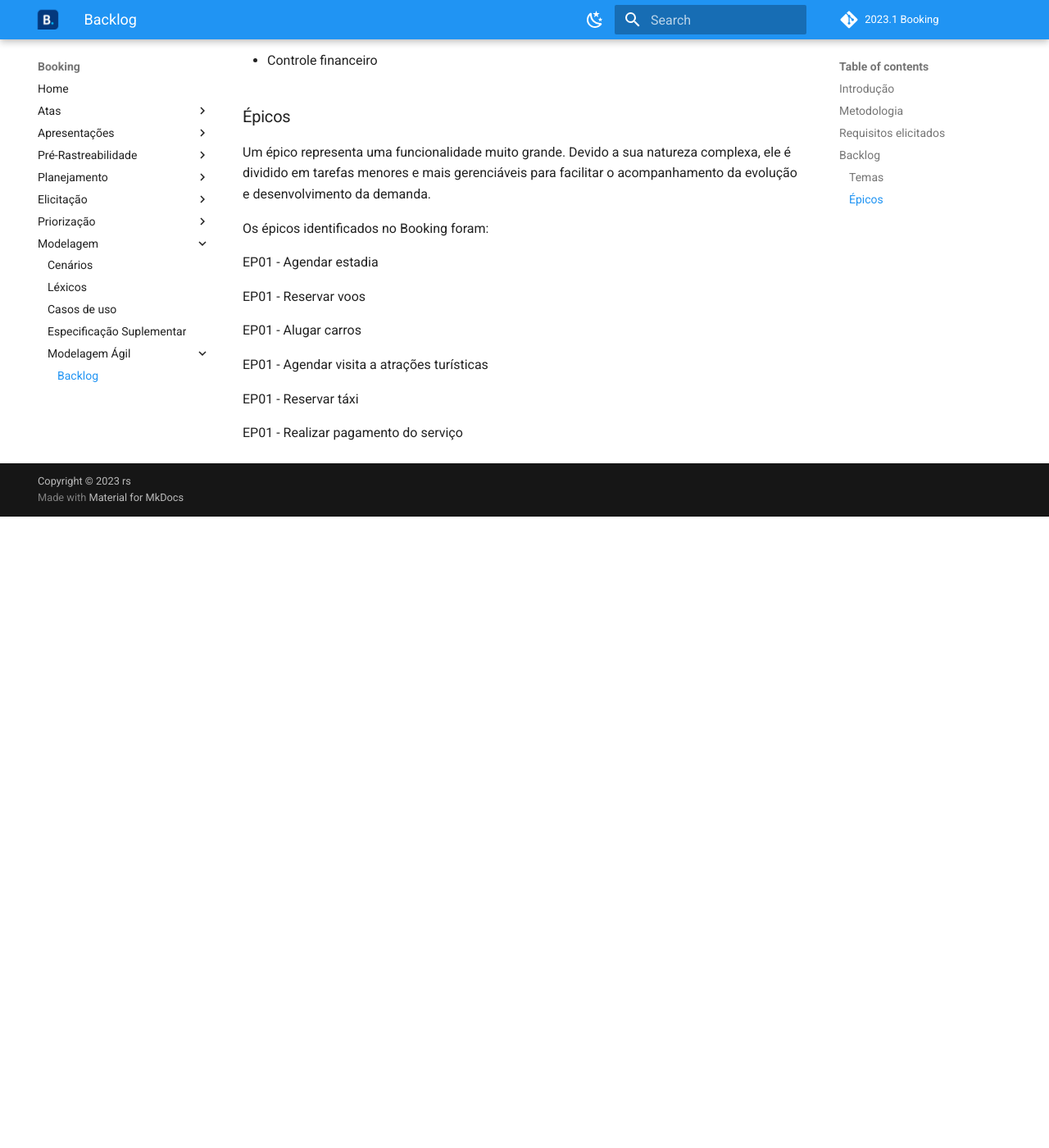
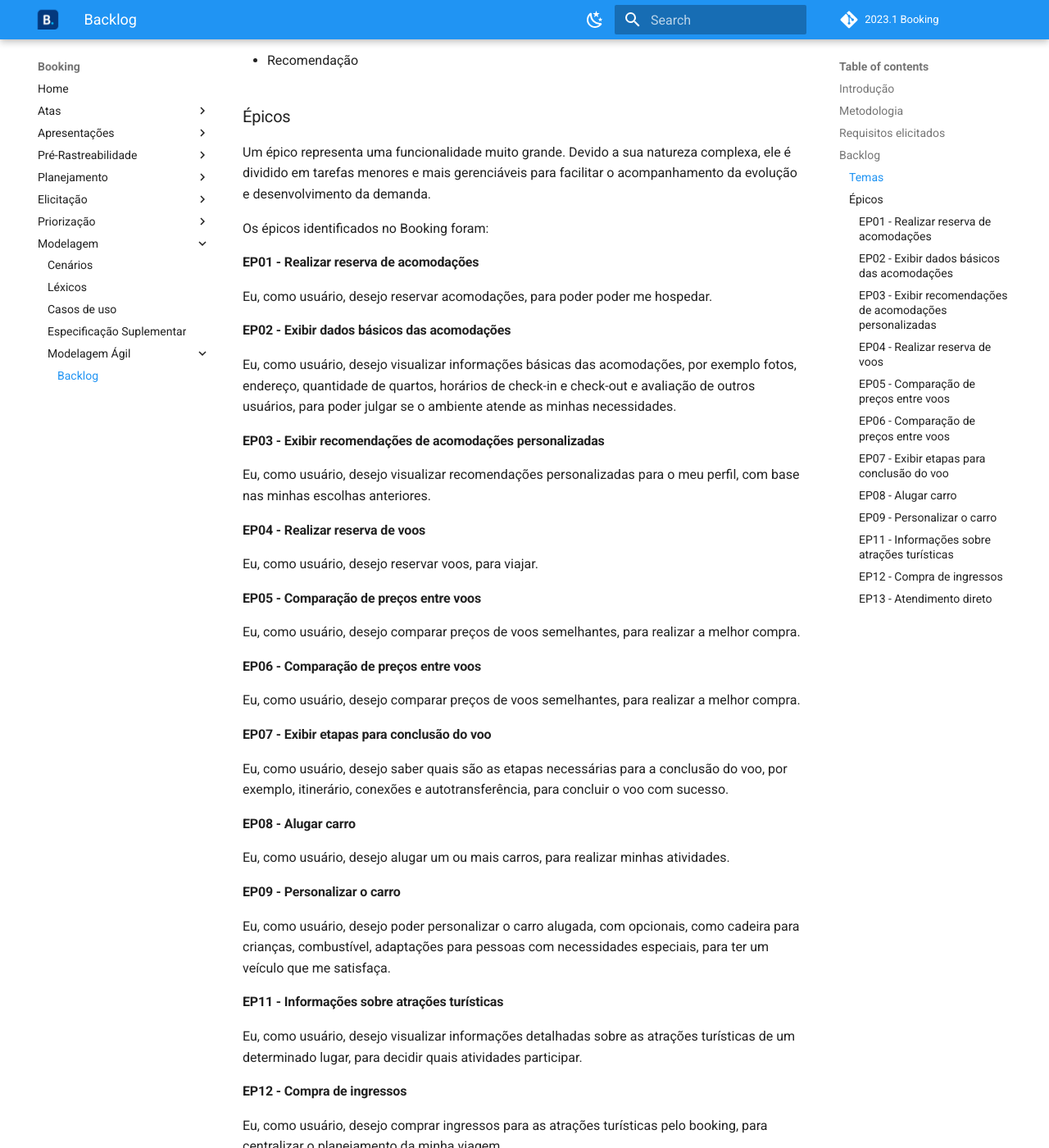
Before and after one commit to Requisitos-de-Software/2023.1-Booking, an MkDocs documentation site: the page built from docs/modelagem/backlog.md, in a window 1280 px wide and 1400 px high, scrolled down 4685 px. Shown: the whole window at 82% size. Built offline with MkDocs 1.6.1 and Material for MkDocs 9.7.7, drawn with Linux system fonts in a browser that asks for light colours; comment, search, counter and statistics services are not loaded; before the commit the page ends 5315 px from its top, so only the background shows below that; some of the changed text lies outside the part shown.

Commit message:
adicionando épicos
Co-authored-by: LucasLopesFrazao <211031771@aluno.unb.br>

```diff
--- a/docs/modelagem/backlog.md
+++ b/docs/modelagem/backlog.md
@@ -100,24 +100,49 @@
 
 - Atrações turísticas
 
-- Táxi
-
 - Controle financeiro
 
+- Recomendação
 
 ### Épicos
 Um épico representa uma funcionalidade muito grande. Devido a sua natureza complexa, ele é dividido em tarefas menores e mais gerenciáveis para facilitar o acompanhamento da evolução e desenvolvimento da demanda.
 
 Os épicos identificados no Booking foram:
 
-EP01 - Agendar estadia
+#### EP01 - Realizar reserva de acomodações
+Eu, como usuário, desejo reservar acomodações, para poder poder me hospedar.
 
-EP01 - Reservar voos
+#### EP02 - Exibir dados básicos das acomodações
+Eu, como usuário, desejo visualizar informações básicas das acomodações, por exemplo fotos, endereço, quantidade de quartos, horários de check-in e check-out e avaliação de outros usuários, para poder julgar se o ambiente atende as minhas necessidades.
 
-EP01 - Alugar carros
+#### EP03 - Exibir recomendações de acomodações personalizadas
+Eu, como usuário, desejo visualizar recomendações personalizadas para o meu perfil, com base nas minhas escolhas anteriores.
 
-EP01 - Agendar visita a atrações turísticas
+#### EP04 - Realizar reserva de voos
+Eu, como usuário, desejo reservar voos, para viajar.
 
-EP01 - Reservar táxi
+#### EP05 - Comparação de preços entre voos
+Eu, como usuário, desejo comparar preços de voos semelhantes, para realizar a melhor compra.
 
-EP01 - Realizar pagamento do serviço
+#### EP06 - Comparação de preços entre voos
+Eu, como usuário, desejo comparar preços de voos semelhantes, para realizar a melhor compra.
+
+#### EP07 - Exibir etapas para conclusão do voo
+Eu, como usuário, desejo saber quais são as etapas necessárias para a conclusão do voo, por exemplo, itinerário, conexões e autotransferência, para concluir o voo com sucesso.
+
+#### EP08 - Alugar carro
+Eu, como usuário, desejo alugar um ou mais carros, para realizar minhas atividades.
+
+#### EP09 - Personalizar o carro
+Eu, como usuário, desejo poder personalizar o carro alugada, com opcionais, como cadeira para crianças, combustível, adaptações para pessoas com necessidades especiais, para ter um veículo que me satisfaça.
+
+#### EP11 - Informações sobre atrações turísticas
+Eu, como usuário, desejo visualizar informações detalhadas sobre as atrações turísticas de um determinado lugar, para decidir quais atividades participar.
+
+#### EP12 - Compra de ingressos
+Eu, como usuário, desejo comprar ingressos para as atrações turísticas pelo booking, para centralizar o planejamento da minha viagem.
+
+#### EP13 - Atendimento direto
+Eu, como usuário, desejo me comunicar diretamente com o prestador de serviços pelo aplicativo, para tirar dúvidas e resolver problemas de maneira segura e eficiênte.
+EP13 - Agendar táxi
+Eu, como usuário, desejo agendar táxis, para conseguir me locomover de forma rápida.
```
